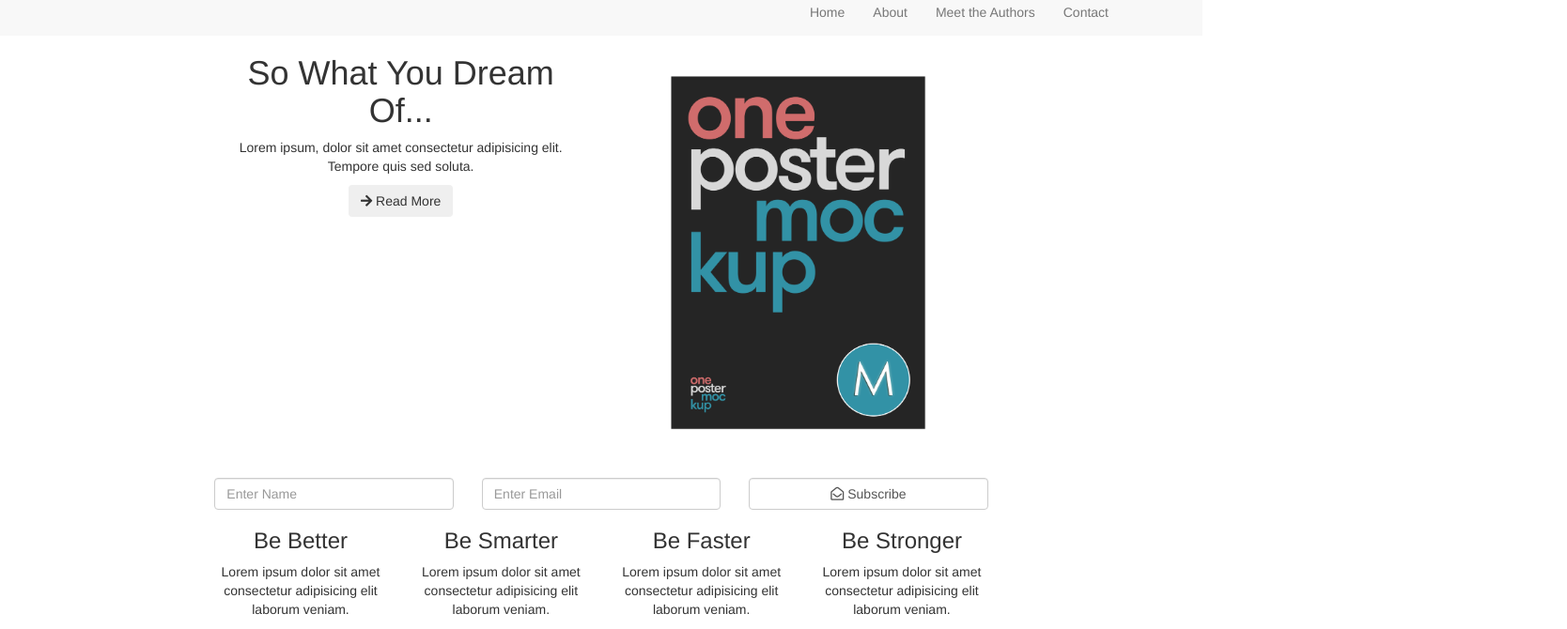
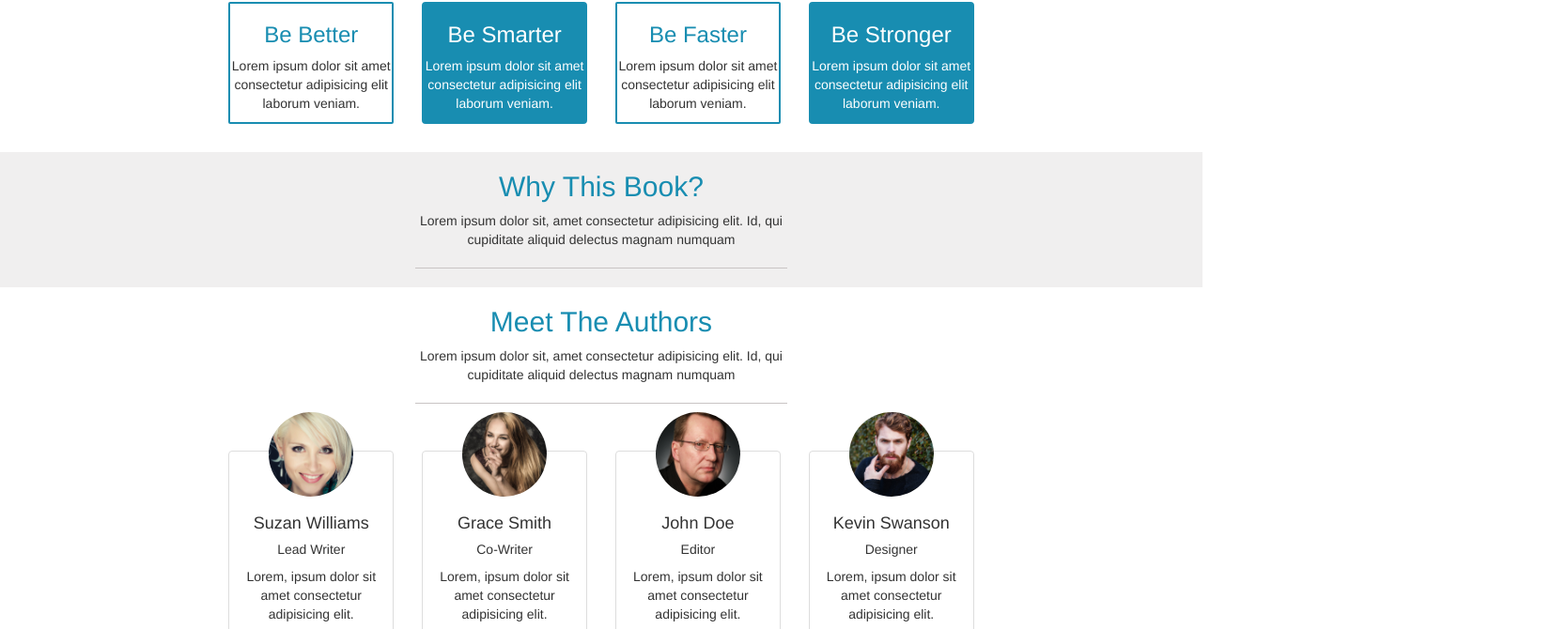
Before and after one commit to ivanovskaa/class_GitHub, a plain HTML site: page index.html in a window 1280 px wide. Shown: the part 812-1482 px from the top of the page at 94% size, 1668 px wide, since content can reach past the window. Drawn offline with nearby package versions, Linux system fonts and the light colour scheme; files whose address does not match are found by name.

Commit message:
workshop 04

```diff
--- a/index.html
+++ b/index.html
@@ -11,7 +11,7 @@
 
 <link rel="stylesheet" href="https://use.fontawesome.com/releases/v5.8.1/css/all.css" integrity="sha384-50oBUHEmvpQ+1lW4y57PTFmhCaXp0ML5d60M1M7uH2+nqUivzIebhndOJK28anvf" crossorigin="anonymous">
 
-<link rel="stylesheet" href="Workshop04.css">
+<link rel="stylesheet" href="style.css">
 </head>
 
 
```
